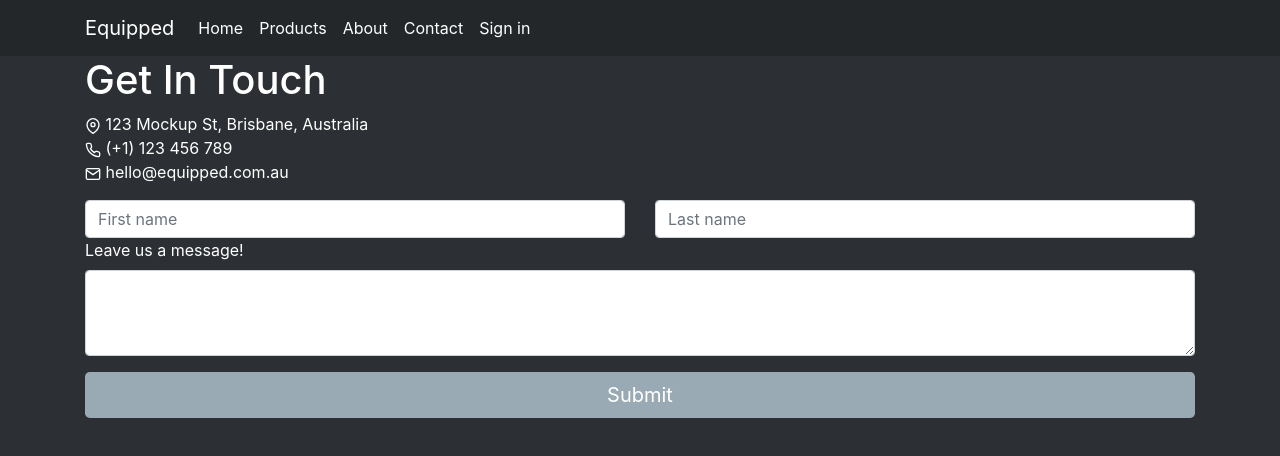
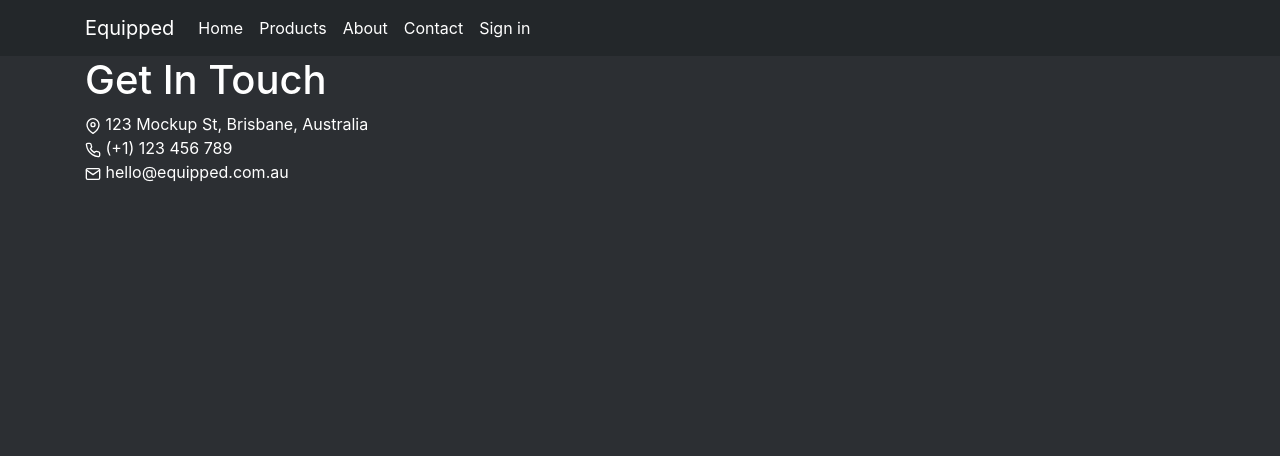
Before and after one commit to aidenwaring/equipped-frontend, a React (Create React App) app: page /contact in a window 1280 px wide. Shown: the top 456 px of the page. Built offline with nearby package versions, Linux system fonts and the light colour scheme; no server answers.

Commit message:
removed contact form

```diff
--- a/src/components/Contact.jsx
+++ b/src/components/Contact.jsx
@@ -1,5 +1,5 @@
 import React from "react";
-import { Form, Row, Col, Button, Container } from "react-bootstrap";
+import { Container } from "react-bootstrap";
 import { FiPhone, FiMapPin, FiMail } from "react-icons/fi";
 
 export default function Contact() {
@@ -14,25 +14,7 @@ export default function Contact() {
             <br />
             <FiMail /> hello@equipped.com.au
           </p>
-          <div>
-            <Form>
-              <Row>
-                <Col>
-                  <Form.Control placeholder="First name" />
-                </Col>
-                <Col>
-                  <Form.Control placeholder="Last name" />
-                </Col>
-              </Row>
-              <Form.Group controlId="exampleForm.ControlTextarea1">
-                <Form.Label>Leave us a message!</Form.Label>
-                <Form.Control as="textarea" rows="3" />
-              </Form.Group>
-              <Button variant="primary" size="lg" block type="submit">
-                Submit
-              </Button>
-            </Form>
-          </div>
+
         </div>
 
     </Container>
```
